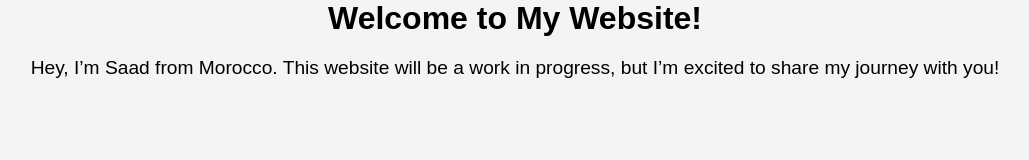
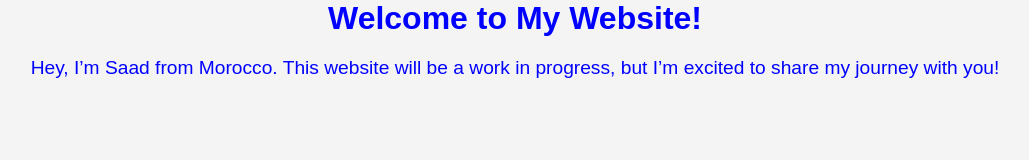
Before and after one commit to Luffysb3/TESTING-, a plain HTML site: page index.html in a window 1280 px wide. Shown: the whole page, without its empty margins (125-1154 px from the left). Drawn offline with Linux system fonts and the light colour scheme.

Commit message:
Add files via upload

```diff
--- a/index.html
+++ b/index.html
@@ -27,8 +27,8 @@
     </style>
 </head>
 <body>
-    <h1>Welcome to My Website!</h1>
-<p>Hey, I’m Saad from Morocco. This website will be a work in progress, but I’m excited to share my journey with you!</p>
+    <h1 style="color: blue;">Welcome to My Website!</h1>
+<p style="color: blue;">Hey, I’m Saad from Morocco. This website will be a work in progress, but I’m excited to share my journey with you!</p>
     </main>
 </body>
 </html>
```
